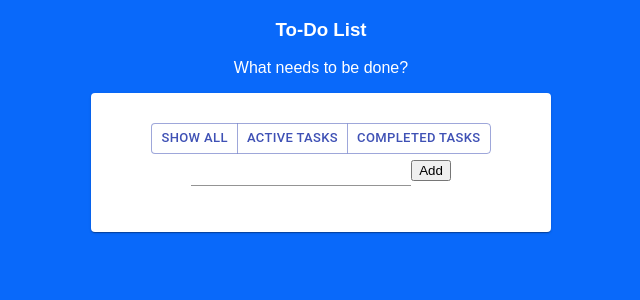
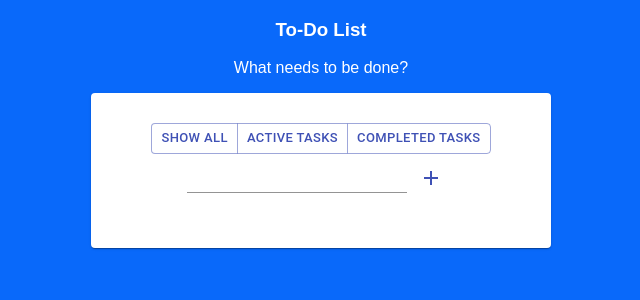
Before and after one commit to jessdcodes/to-do-react, a React (Create React App) app: page / in a window 1280 px wide. Shown: the top 300 px of the page, without its empty margins (319-959 px from the left). Built offline with nearby package versions, Linux system fonts and the light colour scheme.

Commit message:
Convert all buttons to MUI IconButtons

```diff
--- a/src/components/Todo.js
+++ b/src/components/Todo.js
@@ -10,6 +10,8 @@ import { withStyles } from "@material-ui/core/styles";
 import DeleteIcon from '@mui/icons-material/Delete';
 import SendIcon from '@mui/icons-material/Send';
 import EditIcon from '@mui/icons-material/Edit';
+import IconButton from "@material-ui/core/IconButton";
+import AddIcon from "@mui/icons-material/Add";
 
 const styles = {
   paper: {
@@ -67,7 +69,9 @@ function Todo(props) {
             <TodoDisplayButtons/>
             {/* <Input placeholder="Placeholder" /> */}
             <Input inputRef={inputRef} name="newTask" variant="filled" size="small"/>
-            <button onClick={handleAdd}>Add</button>
+            <IconButton onClick={handleAdd} color="primary">
+              <AddIcon />
+            </IconButton>
 
             <ul>
               {
@@ -89,8 +93,12 @@ function Todo(props) {
                           textDecoration: task.isCompleted ? "line-through" : "none"
                         }}
                     />
-                    <Button onClick={() => handleEdit(task.id)} className={props.classes.editBtn} variant="outlined" startIcon={<EditIcon />}>Edit</Button>
-                    <Button onClick={() => handleRemove(task.id) } className={props.classes.taskBtn} variant="outlined" startIcon={<DeleteIcon />} >Remove</Button>
+                    <IconButton onClick={() => handleEdit(task.id)} variant="outlined">
+                      <EditIcon />
+                    </IconButton>
+                    <IconButton onClick={() => handleRemove(task.id)} variant="outlined">
+                      <DeleteIcon />
+                    </IconButton>
                   </li>
                 );
               })}
```
